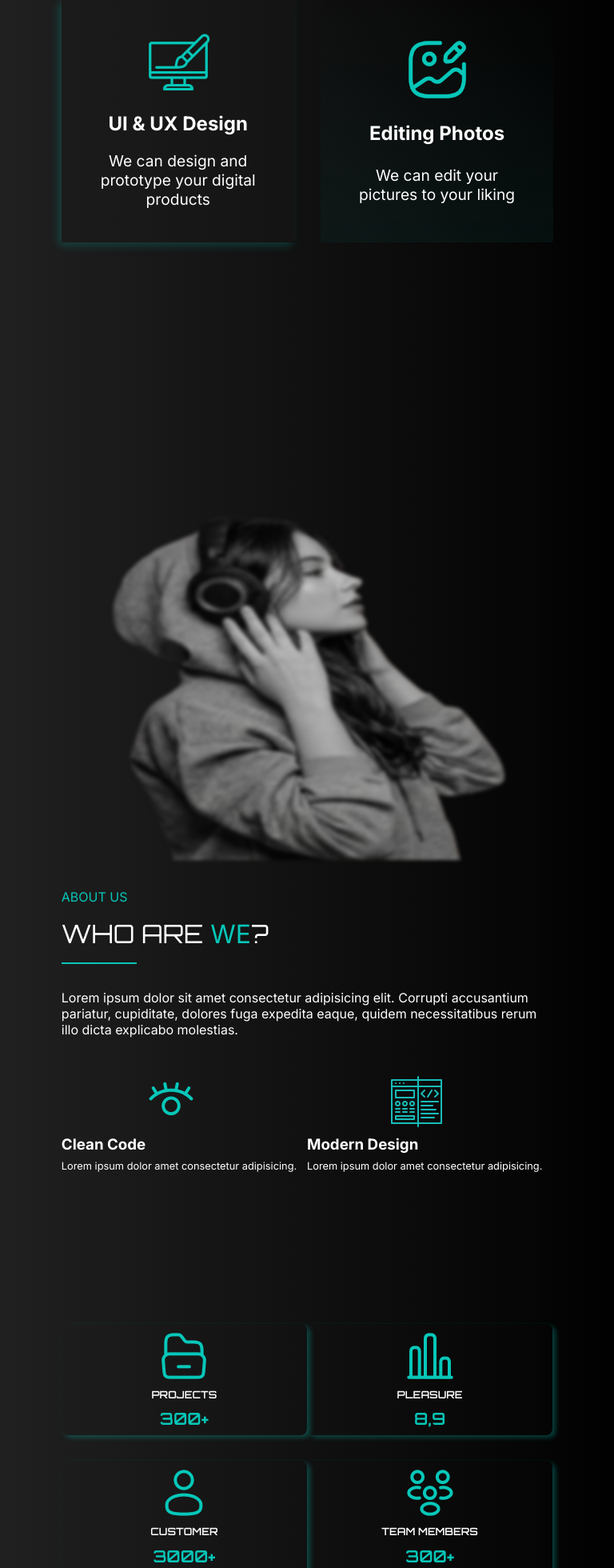
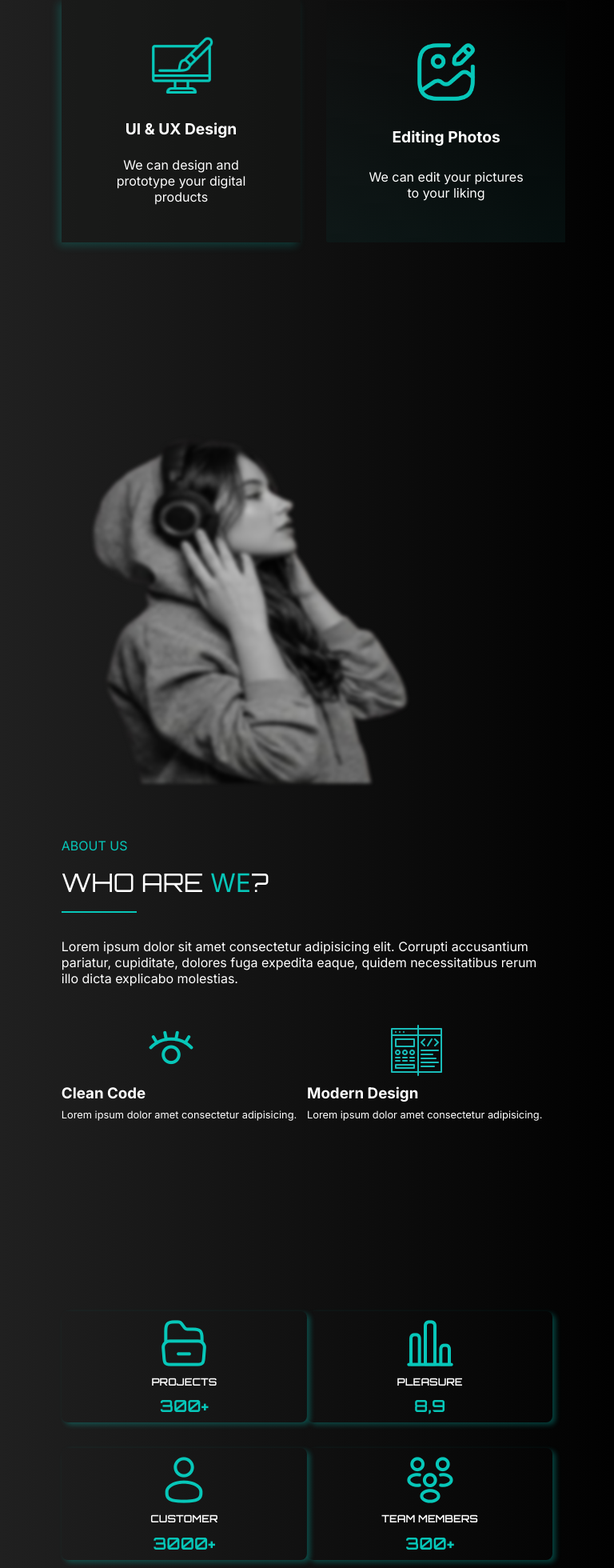
Before and after one commit to kgauhelo-tech/react-ui-challenge, a React (Vite) app: page / in a window 768 px wide. Shown: the part 2103-4063 px from the top of the page at 80% size. Built offline with nearby package versions, Linux system fonts and the light colour scheme.

Commit message:
update the font sizes for the grid when in tablet view

```diff
--- a/src/App.css
+++ b/src/App.css
@@ -281,7 +281,7 @@ button:hover {
   align-items: center;
 
   @media screen and (min-width: 768px) {
-    padding-bottom: 5rem;
+    padding-top: 5rem;
   }
 }
 
@@ -359,6 +359,14 @@ button:hover {
     flex-direction: column;
     justify-content: center;
   }
+  @media screen and (min-width: 768px) {
+    padding-bottom: 5rem;
+    height: 100%;
+  }
+  @media screen and (min-width: 426px) and (max-width: 768px) {
+    padding: 0;
+    height: 100vh;
+  }
 }
 
 .left-about {
@@ -378,6 +386,11 @@ button:hover {
     right: 58px;
     height: 30em;
     filter: blur(2px);
+    width: 100%;
+    bottom: 4rem;
+  }
+  @media screen and (min-width: 426px) and (max-width: 768px) {
+    padding: 0;
   }
 
   @media screen and (max-width: 375px) {
@@ -413,7 +426,10 @@ button:hover {
 /* Footer Styling */
 
 footer {
-  padding: 2rem 0;
+  padding-top: 5rem;
+  @media screen and (min-width: 768px) {
+    padding-bottom: 2rem;
+  }
 }
 
 .footer-cards {
--- a/src/components/cards-styling.css
+++ b/src/components/cards-styling.css
@@ -56,7 +56,7 @@
   font-family: "Orbitron", sans-serif;
 }
 
-/* ABout Section Card styling */
+/* About Section Card styling */
 .section-card {
   transition: all ease-in-out 0.3s;
   border-radius: 0.2em;
@@ -76,9 +76,9 @@
     height: 10em;
     flex-wrap: nowrap;
   }
-  @media (min-width: 425px) and (max-width: 768px) {
+  @media (min-width: 426px) and (max-width: 768px) {
     padding: 4vh 6vw;
-    width: 26vw;
+    width: 27vw;
     height: 30vh;
     flex-wrap: nowrap;
     overflow: hidden;
@@ -176,8 +176,8 @@
   }
 
   @media (min-width: 425px) and (max-width: 768px) {
-    font-size: 1.5em;
-    margin: 0.4em 0;
+    font-size: 1.2em;
+    padding: 0.1rem;
   }
   @media (min-width: 375px) and (max-width: 425px) {
     font-size: 1.2em;
@@ -197,7 +197,7 @@
     font-size: 0.8em;
   }
   @media (min-width: 425px) and (max-width: 768px) {
-    font-size: 1.2em;
+    font-size: 1em;
   }
   @media (min-width: 375px) and (max-width: 425px) {
     font-size: 1em;
```
